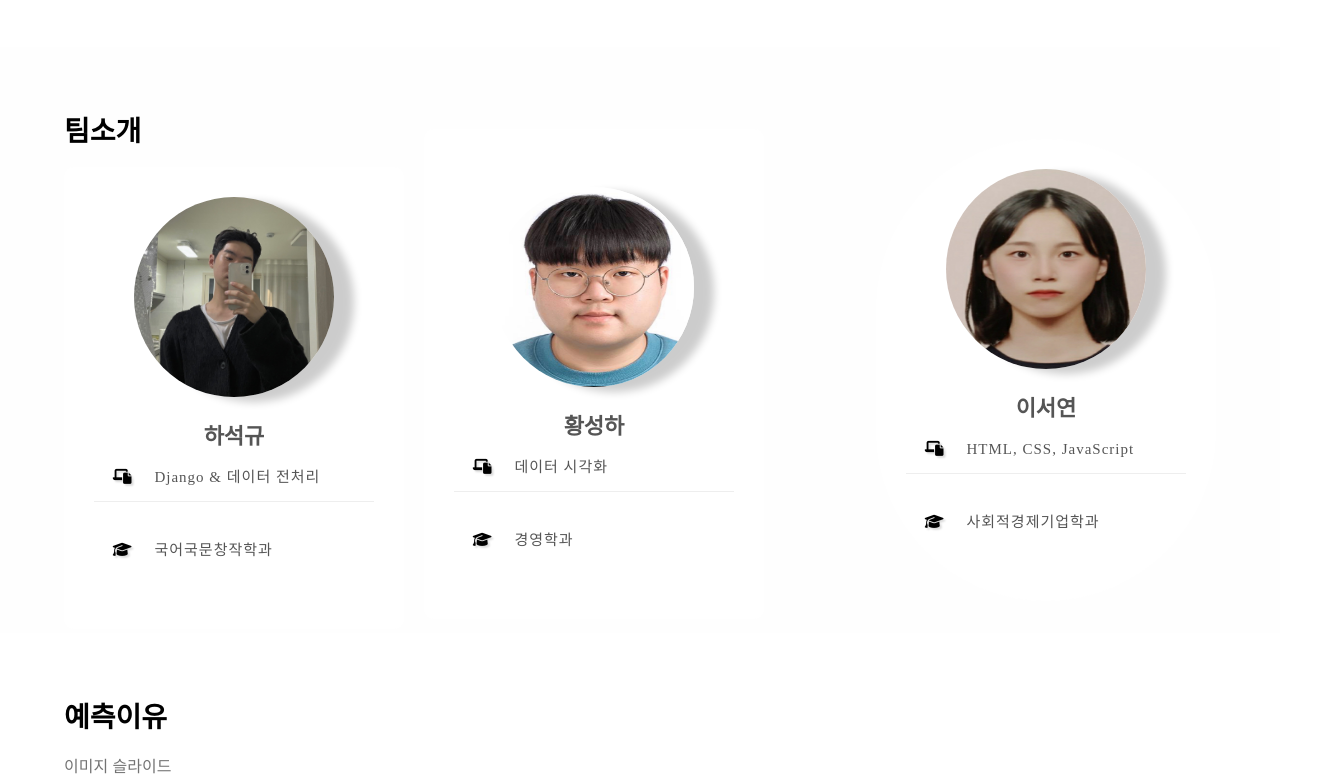
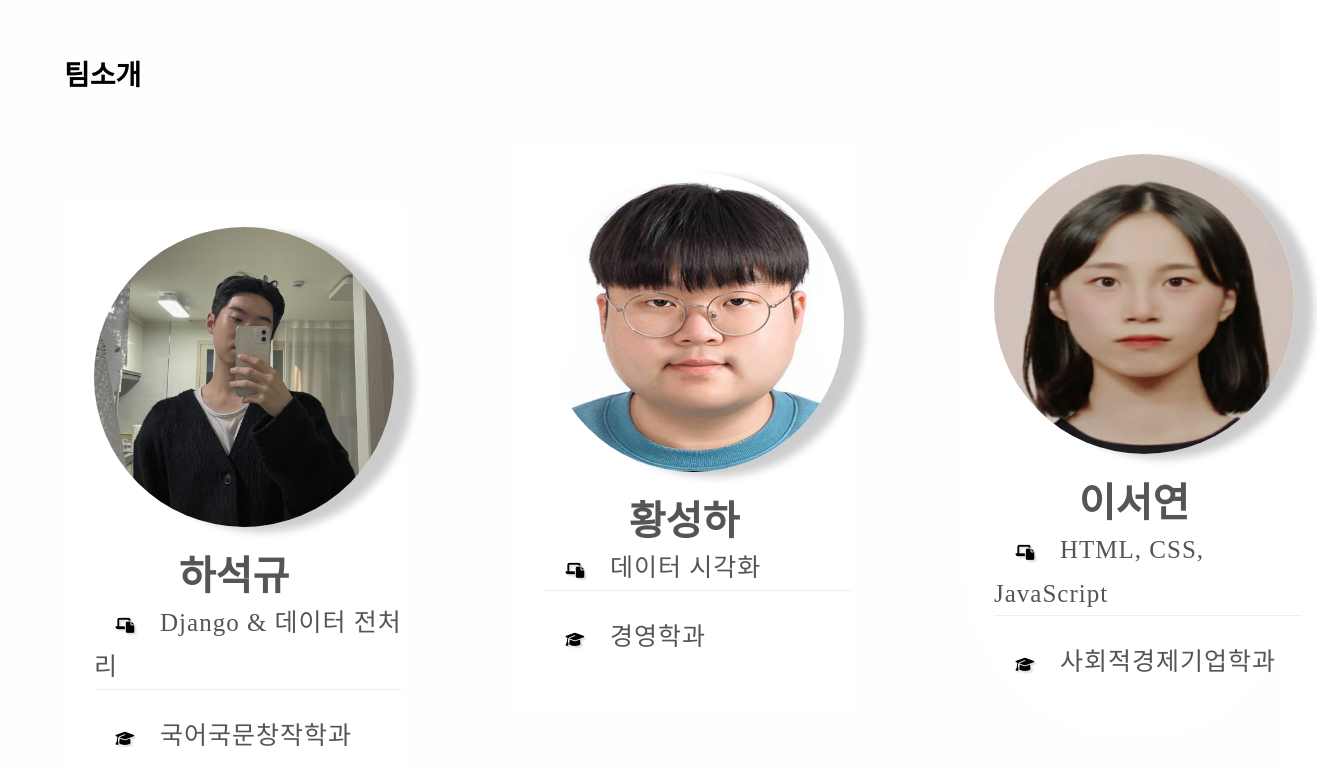
Before and after one commit to hsumstar/team4_project, a plain HTML site: page index.html in a window 1280 px wide. Shown: the part 769-1553 px from the top of the page, 1317 px wide, since content can reach past the window. Drawn offline with Linux system fonts and the light colour scheme.

Commit message:
3rd correction

```diff
--- a/assets/css/main.css
+++ b/assets/css/main.css
@@ -3206,7 +3206,7 @@ input, select, textarea {
 	}
 
 		.wrapper > .inner {
-			padding: 5em 5em 3em 5em ;
+			padding: 1em 5em 3em 5em ;
 			max-width: 100%;
 			width: 75em;
 		}
@@ -3490,14 +3490,14 @@ input, select, textarea {
 /* Wrapper (main) */
 
 	#sidebar + #wrapper {
-		margin-left: 18em;
+		margin-left: 8em;
 	}
 
 		@media screen and (max-width: 1280px) {
 
 			#sidebar + #wrapper {
 				margin-left: 0;
-				padding-top: 3.5em;
+				padding-top: 0;
 			}
 
 		}
@@ -3558,7 +3558,7 @@ input, select, textarea {
 		position: fixed;
 		text-align: right;
 		top: 0;
-		width: 18em;
+		width: 12em;
 		z-index: 10000;
 	}
 
@@ -3764,7 +3764,7 @@ input, select, textarea {
 			border: 0;
 			color: rgba(255, 255, 255, 0.35);
 			display: block;
-			font-size: 0.6em;
+			font-size: 1em;
 			font-weight: bold;
 			letter-spacing: 0.25em;
 			line-height: 1.75;
@@ -3937,6 +3937,9 @@ input, select, textarea {
 
 
 /* page one */
+div #one .inner {
+	margin-bottom: 70px;
+}
 
 section nav.menu {
 	width: 100%;
@@ -3957,14 +3960,14 @@ section article.profile {
 	text-align: center;
 }
 section article.profile img {
-	width: 200px;
-	height: 200px;
+	width: 300px;
+	height: 300px;
 	border-radius: 50%;
 	margin-bottom: 20px;
 }
 section article.profile h1 {
 	font-weight: bold;
-	font-size: 22px;
+	font-size: 40px;
 	font-family: "arial";
 	line-height: 1;
 	color: #555;
@@ -3976,8 +3979,8 @@ section ul.contact {
 	margin-bottom: 25px;
 }
 section ul.contact li {
-	width: 100%;
-	padding: 10px 0px;
+	width: 110%;
+	padding: 0px 0px;
 	border-bottom: 1px solid #eee;
 }
 section ul.contact li:last-child {
@@ -3992,7 +3995,7 @@ section ul.contact li i {
 }
 section ul.contact li span {
 	font-weight: normal;
-	font-size: 15px;
+	font-size: 25px;
 	font-family: "orbitron";
 	color: #555;
 	letter-spacing: 1px;
@@ -4000,7 +4003,7 @@ section ul.contact li span {
 
 
 section.member1 {
-	margin-top: auto;
+	margin-top: 100px;
 	margin-right: auto;
 	width: 340px;
 	padding: 30px;
@@ -4012,9 +4015,8 @@ section.member1 article.profile img {
 }
 
 section.member2 {
-
-	margin-left: 360px;
-	margin-top: -500px;
+	margin-left: 450px;
+	margin-top: -670px;
 	width: 340px;
 	padding: 30px;
 	background-color: #fff;
@@ -4025,8 +4027,8 @@ section.member2 article.profile img {
 }
 
 section.member3 {
-	margin-top: -480px;
-	margin-left: auto;
+	margin-top: -590px;
+	margin-left: 900px;
 	width: 340px;
 	padding: 30px;
 	background-color: #fff;
@@ -4041,7 +4043,7 @@ section.member3 article.profile img {
 
 .slides {
     padding-bottom: 600px;
-	top: 50px;
+	top: 50	px;
     width: 5000px;
     height: 420px;
     display: block;
@@ -4156,7 +4158,7 @@ input#img-5:checked ~ .nav-dots label#img-dot-5{
 
 .three_slides {
     padding-bottom: 600px;
-	top: 50px;
+
     width: 5000px;
     height: 420px;
     display: block;
@@ -4179,7 +4181,7 @@ input#img-5:checked ~ .nav-dots label#img-dot-5{
 
 .three_slide {
     top: 0;
-	left: 30%;
+	left: 20%;
     opacity: 0;
     width: 609px;
     height: 420px;
@@ -4192,8 +4194,8 @@ input#img-5:checked ~ .nav-dots label#img-dot-5{
 }
 
 .three_slide img {
-    width: 100%;
-    height: 100%;
+    width: 150%;
+    height: 150%;
 }
 
 .three_nav label {
@@ -4209,7 +4211,7 @@ input#img-5:checked ~ .nav-dots label#img-dot-5{
     transition: opacity .2s;
 
     color: #FFF;
-    font-size: 156pt;
+    font-size: 50pt;
     text-align: center;
     line-height: 380px;
     font-family: "Varela Round", sans-serif;
@@ -4221,9 +4223,11 @@ input#img-5:checked ~ .nav-dots label#img-dot-5{
 .three_nav label:hover { opacity: 1; }
 .three_nav .prev {
 	left: -3%;
+	top : 10%;
 }
 .three_nav .next {
-	right: -50%;
+	right: -70%;
+	top: 10%;
  }
 input:checked + .three_slide-container  .three_slide {
     opacity: 1;
--- a/index.html
+++ b/index.html
@@ -15,7 +15,7 @@
 		<link rel="stylesheet" href="assets/css/main.css" />
 
 	</head>
-	<body></body>
+	<body>
 
 		<!-- Sidebar -->
 			<section id="sidebar">
@@ -74,8 +74,7 @@
 
 
 						<section class="member2">
-							<i class="fa-thin fa-grip-lines-vertical"></i>
-							<article class="profile">
+						<article class="profile">
 								<img src="img/TEAM4_2.jpg" alt="프로필 이미지2">
 								<h1>황성하</h1>
 							</article>
```
